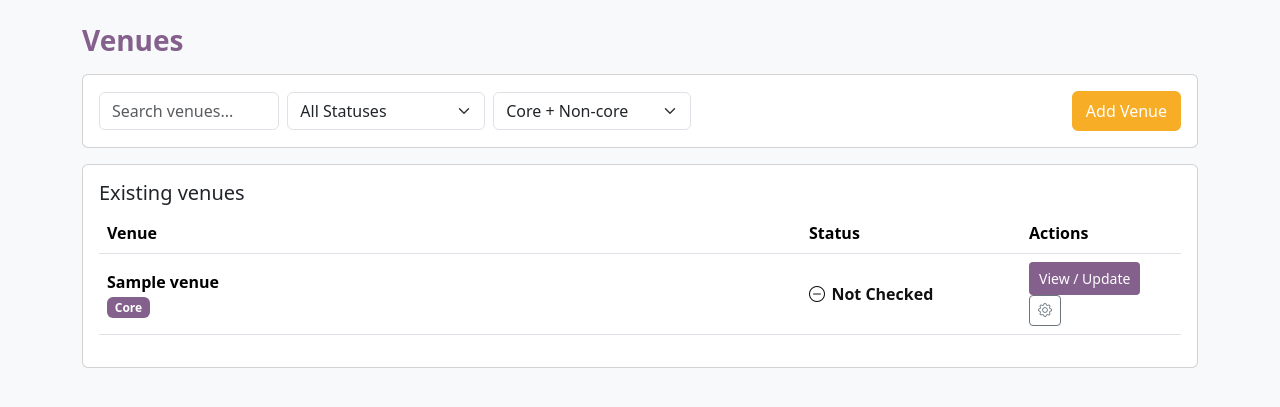
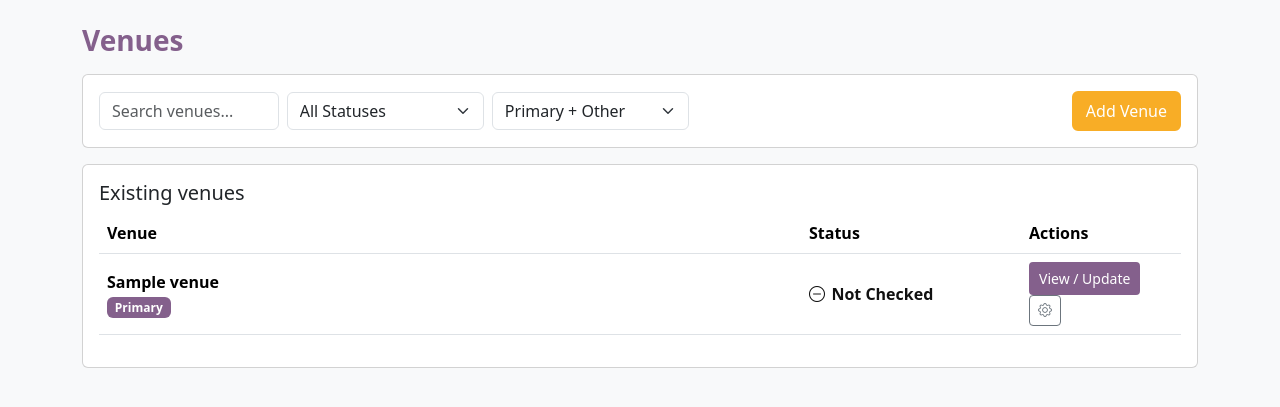
Before and after one commit to Usedpopcorn/AOLRC-Inventory-MS, a Flask app: page /venues in a window 1280 px wide. Shown: the part 56-463 px from the top of the page. Run offline with Flask 3, Linux system fonts and the light colour scheme; tables that the repository leaves empty hold one stand-in row (values such as "Sample post").

Commit message:
Implement branch validation in DB_UPGRADE_WINDOWS.bat and update venue terminology across multiple files
Added checks in DB_UPGRADE_WINDOWS.bat to ensure the script runs only on the main branch. Updated terminology from "core" to "primary" in seed_core_venues.py, app/models.py, and venue_settings.py to reflect the new naming convention. Adjusted related HTML templates to maintain consistency in venue type references.

```diff
--- a/app/models.py
+++ b/app/models.py
@@ -8,7 +8,7 @@ class Venue(db.Model):
     name = db.Column(db.String(120), nullable=False, unique=True)
     notes = db.Column(db.Text, nullable=True)
 
-    # core venues cannot be deleted
+    # primary venues cannot be deleted
     is_core = db.Column(db.Boolean, default=False, nullable=False)
     active = db.Column(db.Boolean, default=True, nullable=False)
 
--- a/app/routes/venue_settings.py
+++ b/app/routes/venue_settings.py
@@ -36,10 +36,10 @@ def settings(venue_id):
             flash("Venue settings saved.", "success")
             return redirect(url_for("venue_settings.settings", venue_id=venue.id))
 
-        # Delete venue (non-core only)
+        # Delete venue (other only)
         if action == "delete":
             if venue.is_core:
-                flash("Core venues cannot be deleted. Deactivate instead.", "error")
+                flash("Primary venues cannot be deleted. Deactivate instead.", "error")
                 return redirect(url_for("venue_settings.settings", venue_id=venue.id))
 
             db.session.delete(venue)
--- a/templates/venues/list.html
+++ b/templates/venues/list.html
@@ -22,10 +22,10 @@
           <option value="not_checked">Not Checked</option>
         </select>
 
-        <select id="coreFilter" class="form-select" style="max-width: 220px;">
-          <option value="all">Core + Non-core</option>
-          <option value="core">Core only</option>
-          <option value="noncore">Non-core only</option>
+        <select id="venueTypeFilter" class="form-select" style="max-width: 220px;">
+          <option value="all">Primary + Other</option>
+          <option value="primary">Primary only</option>
+          <option value="other">Other only</option>
         </select>
       </div>
 
@@ -52,14 +52,14 @@
           <div class="col-lg-4">
             <label class="form-label mb-1">Venue type</label>
             <select class="form-select" name="is_core">
-              <option value="false" selected>Non-core (can be deleted later)</option>
-              <option value="true">Core (cannot be deleted)</option>
+              <option value="false" selected>Other (can be deleted later)</option>
+              <option value="true">Primary (cannot be deleted)</option>
              </select>
           </div>
 
           <div class="col-12">
             <div class="form-text">
-               Core venues are protected from deletion; non-core venues are editable/removable.
+               Primary venues are protected from deletion; other venues are editable/removable.
            </div>
         </div>
 
@@ -91,11 +91,13 @@
           <tbody>
             {% for row in venue_rows %}
               {% set v = row.venue %}
-              <tr data-status="{{ row.badge.key }}" data-core="{{ 'core' if v.is_core else 'noncore' }}">
+              <tr data-status="{{ row.badge.key }}" data-venue-type="{{ 'primary' if v.is_core else 'other' }}">
                 <td>
                   <div class="fw-semibold">{{ v.name }}</div>
                   {% if v.is_core %}
-                    <span class="badge badge-core">Core</span>
+                    <span class="badge badge-core">Primary</span>
+                  {% else %}
+                    <span class="badge bg-secondary">Other</span>
                   {% endif %}
                   {% if not v.active %}
                     <span class="badge bg-dark">Hidden</span>
@@ -138,30 +140,30 @@
   <script>
     const searchEl = document.getElementById("venueSearch");
     const statusEl = document.getElementById("statusFilter");
-    const coreEl = document.getElementById("coreFilter");
+    const venueTypeEl = document.getElementById("venueTypeFilter");
 
     function applyFilters() {
       const q = (searchEl.value || "").trim().toLowerCase();
       const st = statusEl.value;
-      const core = coreEl.value;
+      const venueType = venueTypeEl.value;
 
       const rows = Array.from(document.querySelectorAll("tbody tr[data-status]"));
 
       rows.forEach(tr => {
         const name = (tr.querySelector(".fw-semibold")?.innerText || "").toLowerCase();
         const rowStatus = tr.dataset.status || "";
-        const rowCore = tr.dataset.core || "";
+        const rowVenueType = tr.dataset.venueType || "";
 
         const matchSearch = !q || name.includes(q);
         const matchStatus = (st === "all") || (rowStatus === st);
-        const matchCore = (core === "all") || (rowCore === core);
+        const matchVenueType = (venueType === "all") || (rowVenueType === venueType);
 
-        tr.style.display = (matchSearch && matchStatus && matchCore) ? "" : "none";
+        tr.style.display = (matchSearch && matchStatus && matchVenueType) ? "" : "none";
       });
     }
 
     searchEl.addEventListener("input", applyFilters);
     statusEl.addEventListener("change", applyFilters);
-    coreEl.addEventListener("change", applyFilters);
+    venueTypeEl.addEventListener("change", applyFilters);
   </script>
 {% endblock %}
--- a/templates/venues/settings.html
+++ b/templates/venues/settings.html
@@ -27,9 +27,9 @@
   <div class="card-body">
     <div class="d-flex flex-wrap gap-2 align-items-center mb-2">
       {% if venue.is_core %}
-        <span class="badge badge-core">Core venue</span>
+        <span class="badge badge-core">Primary venue</span>
       {% else %}
-        <span class="badge bg-secondary">Non-core venue</span>
+        <span class="badge bg-secondary">Other</span>
       {% endif %}
 
       {% if venue.active %}
```
Also changed, not shown: seed_core_venues.py (+4 -4 lines), 3 other files.
